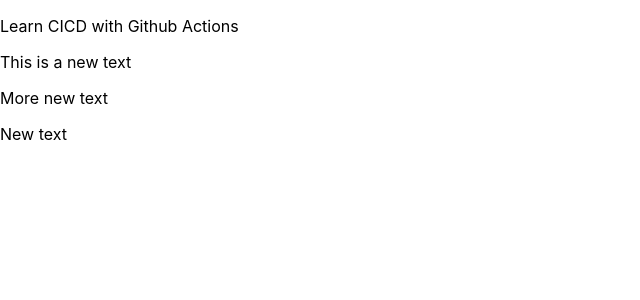
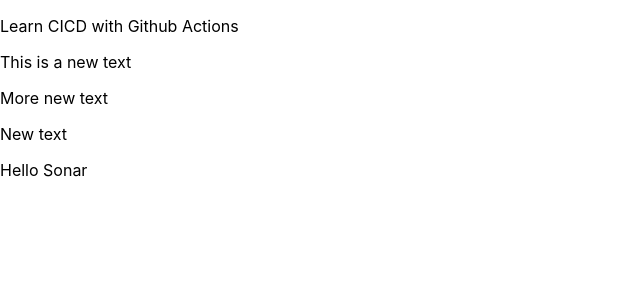
Before and after one commit to shanbiswas/github-actions-cicd-react-app, a React (Create React App) app: page / in a window 1280 px wide. Shown: the top 300 px of the page, without its empty margins (0-640 px from the left). Built offline with nearby package versions, Linux system fonts and the light colour scheme.

Commit message:
add test case

```diff
--- a/src/App.js
+++ b/src/App.js
@@ -7,6 +7,7 @@
       <p>This is a new text</p>
       <p>More new text</p>
       <p>New text</p>
+      <p>Hello Sonar</p>
     </div>
   );
 }
```
Also changed, not shown: 1 other file (tests, documents, lock files or other folders).
